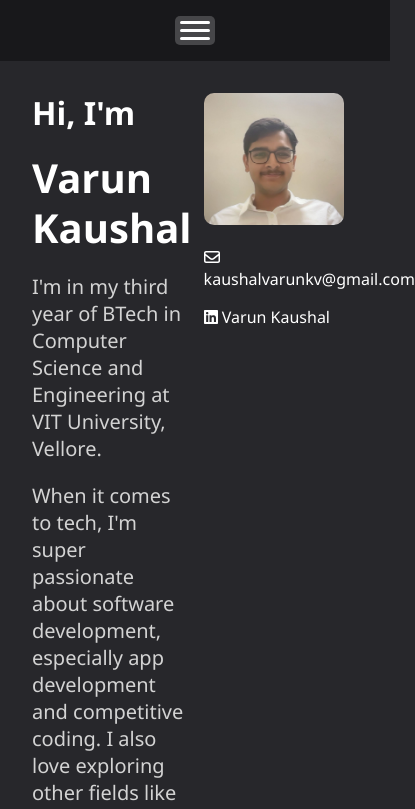
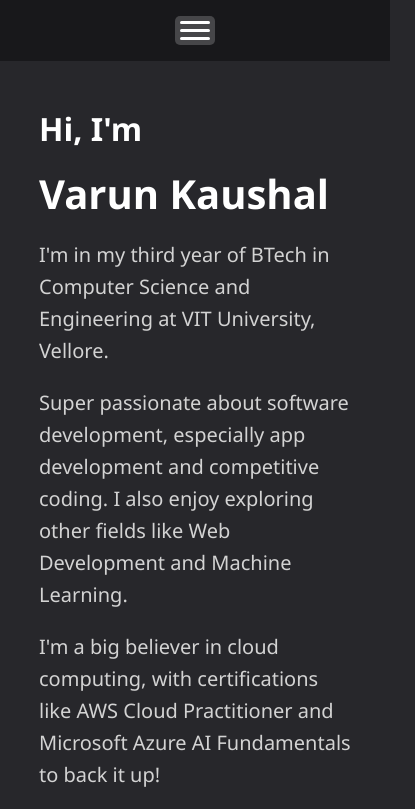
Before and after one commit to kaushalvarun/my-portfolio, a React (Create React App) app: page / in a window 390 px wide. Shown: the top 809 px of the page, 415 px wide, since content can reach past the window. Built offline with nearby package versions, Linux system fonts and the light colour scheme; the HTML template or start-up script is replaced by a standard one.

Commit message:
home page update

```diff
--- a/src/pages/Education.js
+++ b/src/pages/Education.js
@@ -8,7 +8,8 @@ function Education() {
 
   const courseworkVIT = [
     { label: 'Programming & Algorithms', courses: 'Data Structures and Algorithms, Structured and Object-Oriented Programming, Python, Java, C/C++' },
-    { label: 'Systems & Architecture', courses: 'Computer Architecture and Organisation, Computer Networks, Database Management Systems, Web Programming' }
+    { label: 'Systems & Architecture', courses: 'Computer Architecture and Organisation, Computer Networks, Database Management Systems, Web Programming' },
+    { label: 'AI/ML', courses: 'Artificial Intelligence, Foundations of Data Science' }
   ];
 
   return (
--- a/src/pages/Home.js
+++ b/src/pages/Home.js
@@ -2,36 +2,55 @@ import React, { useEffect } from 'react';
 import { FontAwesomeIcon } from '@fortawesome/react-fontawesome';
 import { faEnvelope } from '@fortawesome/free-regular-svg-icons';
 import { faLinkedin } from '@fortawesome/free-brands-svg-icons';
-import './styles.css';
+import './home.css';
+
 function Home() {
   useEffect(() => {
     document.title = 'Home | Varun Kaushal';
   }, []);
+
   return (
     <section className="main-content">
-      <div className="left-half">
-        <h2 style={{ margin: '0' }}>Hi, I'm</h2>
-        <h1 className="main-heading" style={{ marginTop: '10px', paddingTop: '10px' }}>Varun Kaushal</h1>
+      <div className="content-section">
+        <h2>Hi, I'm</h2>
+        <h1 className="main-heading">Varun Kaushal</h1>
         <p className="body-text">
-        I'm in my third year of BTech in Computer Science and Engineering at VIT University, Vellore.
+          I'm in my third year of BTech in Computer Science and Engineering at VIT University, Vellore.
         </p>
         <p className="body-text">
-        When it comes to tech, I'm super passionate about software development, especially app development and competitive coding. I also love exploring other fields like Web Development and Machine Learning whenever I get the chance. So far, I've developed a ML powered movie recommender, and a food delivery app, and I've got plenty more ideas in the pipeline!
+          Super passionate about software development, especially app development and competitive coding. I also enjoy exploring other fields like Web Development and Machine Learning.
+        </p>
+
+        <p className="body-text">
+          I'm a big believer in cloud computing, with certifications like AWS Cloud Practitioner and Microsoft Azure AI Fundamentals to back it up!
         </p>
         <p className="body-text">
-        I'm a big believer in cloud computing, with certifications like AWS Cloud Practitioner and Microsoft Azure AI Fundamentals to back it up!
+          I enjoy learning new technologies and implementing them in real life!
         </p>
       </div>
 
-      <div className="right-half">
-      <img src={`${process.env.PUBLIC_URL}/images/VKphoto.jpeg`} alt="Varun Kaushal" class="responsive-image" />
+      <div className="content-section">
+        <img
+          src={`${process.env.PUBLIC_URL}/images/VKphoto.jpeg`}
+          alt="Varun Kaushal"
+          className="responsive-image"
+        />
         <p className="contact-info">
           <FontAwesomeIcon icon={faEnvelope} />
-          <a href="mailto:kaushalvarunkv@gmail.com" style={{ color: '#ffffff', textDecoration: 'none' }}> kaushalvarunkv@gmail.com</a>
+          <a href="mailto:kaushalvarunkv@gmail.com" className="contact-link">
+            kaushalvarunkv@gmail.com
+          </a>
         </p>
-        <p className="linkedin-link">
+        <p className="contact-info">
           <FontAwesomeIcon icon={faLinkedin} />
-          <a href="https://www.linkedin.com/in/kaushal-varun/" target="_blank" rel="noopener noreferrer" style={{ color: '#ffffff', textDecoration: 'none' }}> Varun Kaushal</a>
+          <a
+            href="https://www.linkedin.com/in/kaushal-varun/"
+            target="_blank"
+            rel="noopener noreferrer"
+            className="contact-link"
+          >
+            Varun Kaushal
+          </a>
         </p>
       </div>
     </section>
--- /dev/null
+++ b/src/pages/home.css
@@ -0,0 +1,98 @@
+/* General Styles */
+body {
+    background-color: #27272b;
+    color: #ffffff;
+    font-family: 'Segoe UI', Tahoma, Geneva, Verdana, sans-serif;
+    margin: 0;
+    line-height: 1.6;
+  }
+
+  h1, h2 {
+    margin: 0.5em 0;
+  }
+
+  .main-content {
+    display: flex;
+    flex-wrap: wrap;
+    gap: 2rem;
+    max-width: 1200px;
+    margin: 0 auto;
+    padding: 2rem;
+    justify-content: center;
+  }
+
+  .content-section {
+    flex: 1 1 45%;
+    min-width: 300px;
+  }
+
+  .responsive-image {
+    width: 100%;
+    max-width: 400px;
+    height: auto;
+    border-radius: 10px;
+  }
+
+  .body-text {
+    font-size: 1rem;
+    color: lightgrey;
+    margin-bottom: 1rem;
+  }
+
+  .contact-info {
+    font-size: 1rem;
+    margin: 0.5rem 0;
+  }
+
+  .contact-link {
+    color: #ffffff;
+    text-decoration: none;
+    padding-left: 0.25em;
+  }
+
+  .contact-link:hover {
+    text-decoration: underline;
+  }
+
+  /* Responsive Adjustments */
+  @media (max-width: 768px) {
+    .main-content {
+      flex-direction: column;
+      align-items: center;
+    }
+
+    .content-section {
+      text-align: left;
+    }
+
+    .responsive-image {
+      max-width: 300px;
+      margin-bottom: 1rem;
+    }
+
+    h1 {
+      font-size: 2rem;
+    }
+
+    .body-text {
+      font-size: 0.9rem;
+    }
+  }
+
+  @media (max-width: 480px) {
+    h1 {
+      font-size: 1.5rem;
+    }
+
+    .body-text {
+      font-size: 0.85rem;
+    }
+
+    .contact-info {
+      font-size: 0.9rem;
+    }
+
+    .content-section:first-of-type .responsive-image {
+      order: -1;
+    }
+  }
--- a/src/pages/styles.css
+++ b/src/pages/styles.css
@@ -49,19 +49,6 @@ body {
     font-size: 1.25em;
     color: lightgray;
 }
-
-/* Home Page */
-.linkedin-link a {
-    color: inherit;
-    text-decoration: none;
-}
-
-.responsive-image {
-    width: 100%;
-    max-width: 500px;
-    height: auto;
-    border-radius: 10px;
-  }
 
 /* Experience and Certifications Page */
 .tile-container {
```
